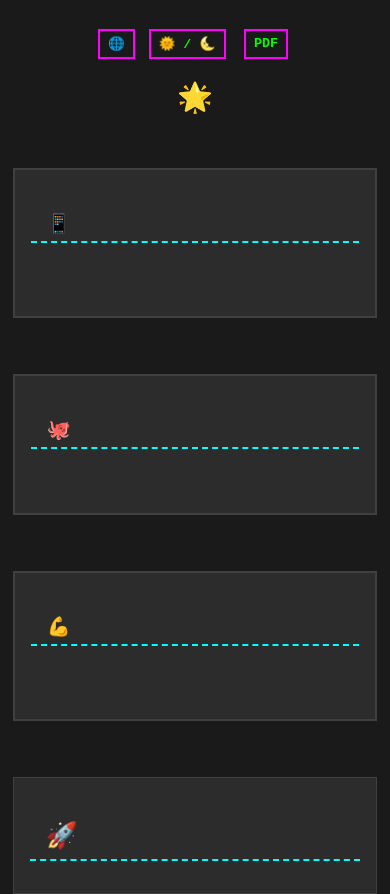
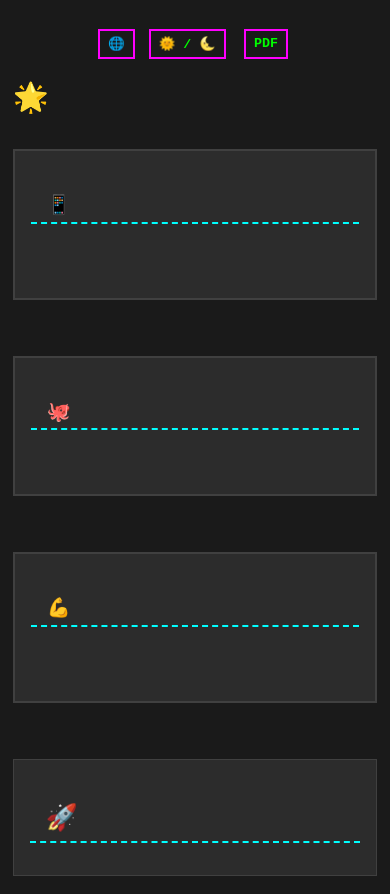
Before and after one commit to EtienneLescot/cv, a website: page index-template.html in a window 390 px wide. Shown: the top 894 px of the page. Drawn offline with Linux system fonts and the light colour scheme.

Commit message:
css tweak

```diff
--- a/index-template.html
+++ b/index-template.html
@@ -68,7 +68,13 @@
           </button>
         </div>
         <h1>
-          🌟 <span data-i18n="name"></span> <br/><span data-i18n="tagline"></span>
+          <div class="header-content">
+            <div class="header-emoji">🌟</div>
+            <div class="header-text">
+              <span data-i18n="name"></span>
+              <span data-i18n="tagline" class="tagline"></span>
+            </div>
+          </div>
         </h1>
 
 
--- a/style.css
+++ b/style.css
@@ -32,6 +32,25 @@
     --font-primary: -apple-system, BlinkMacSystemFont, 'Segoe UI', 'Roboto', 'Oxygen', 'Ubuntu', 'Cantarell', sans-serif;
     --font-heading: 'Inter', -apple-system, BlinkMacSystemFont, 'Segoe UI', sans-serif;
     --font-mono: 'SF Mono', 'Monaco', 'Cascadia Code', 'Roboto Mono', monospace;
+}
+/* Header styling */
+.header-content {
+    display: flex;
+    align-items: flex-start;
+}
+
+.header-emoji {
+    margin-right: 8px;
+}
+
+.header-text {
+    display: flex;
+    flex-direction: column;
+}
+
+.header-text .tagline {
+    font-size: 0.8rem;
+    font-weight: normal;
 }
 
 /* Button container for alignment */
@@ -250,16 +269,19 @@ h2 {
 .section {
     margin-bottom: 30px;
     background-color: #2C2C2C;
-    color: #B0B0B1;
+    color: #6d6d6d;
     border: 1px solid #404040;
     border-radius: 0;
     margin-bottom: 2.5rem;
     position: relative;
 }
 
+[data-theme="dark"] .section {
+    color: #B0B0B1;
+}
+
 /* Light theme - Asymmetric section layouts */
 [data-theme="light"] .section {
-
     color: #6d6d6d;
 }
 
@@ -398,7 +420,6 @@ th {
 /* Header - Full Width */
 .header-section {
     grid-column: 1 / -1;
-    margin-bottom: -40px;
 }
 
 /* Row 1: Contact (1×1) + Profil (2×1) */
@@ -665,32 +686,14 @@ th {
 @media (max-width: 600px) {
 
     /* Dark theme mobile adjustments */
-    h1,
-    [data-theme="dark"] h1 {
-        display: flex;
-        flex-direction: column;
-        align-items: center;
-        position: static;
-        gap: 8px;
-    }
-
-    /* Light theme mobile adjustments */
-    [data-theme="light"] h1 {
+    h1 {
         font-size: 2.2rem;
-        text-align: center;
+        text-align: left;
         margin: 1rem 0;
         line-height: 1.2;
     }
 
-    [data-theme="dark"] h1 {
-        font-size: 2.2rem;
-        text-align: center;
-        margin: 1rem 0;
-        line-height: 1.2;
-    }
-
-    [data-theme="light"] h2,
-    [data-theme="dark"] h2 {
+    h2 {
         font-size: 1.4rem;
         margin: 1.5rem 0 1rem 0;
         padding-left: 1rem;
```
